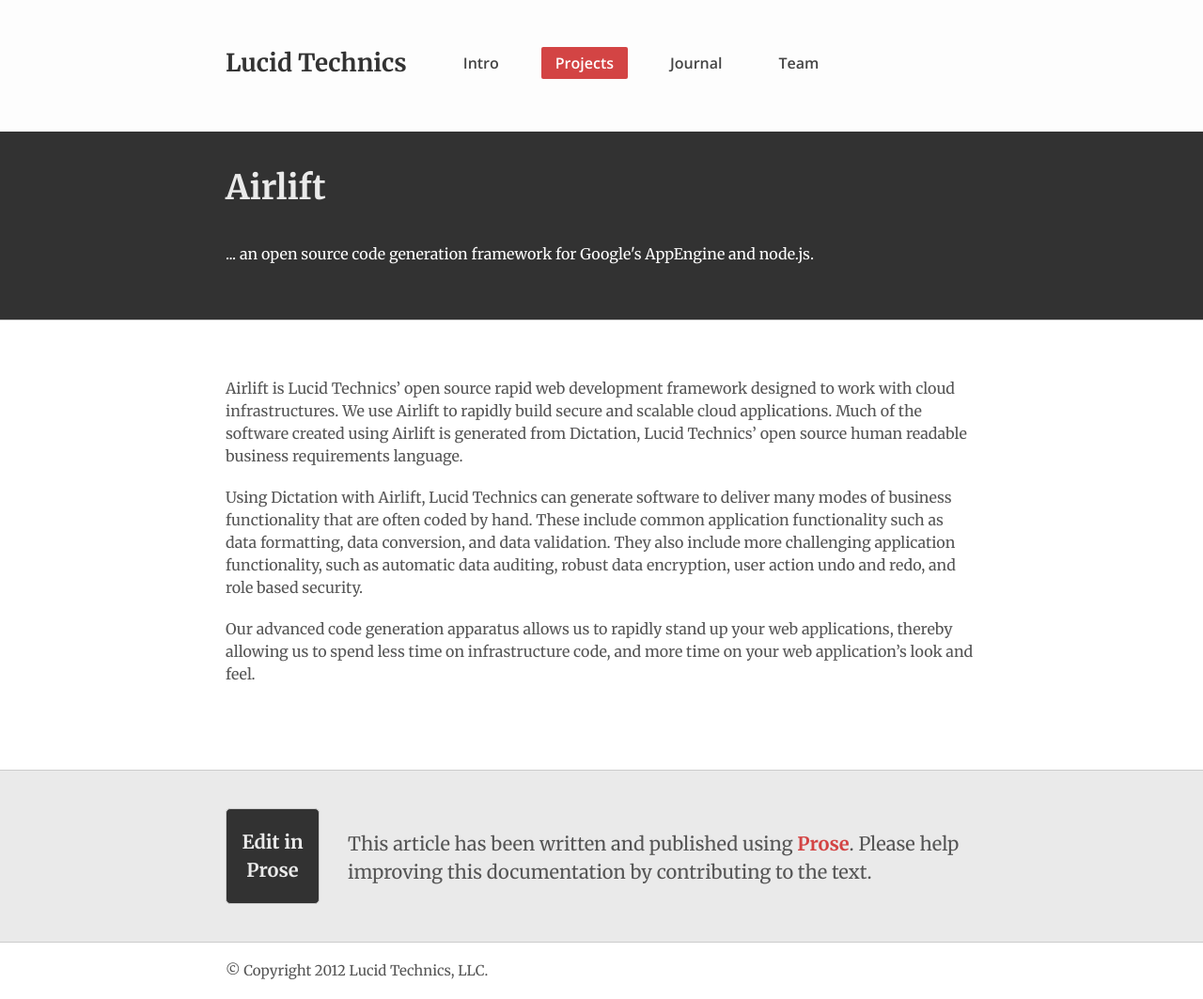
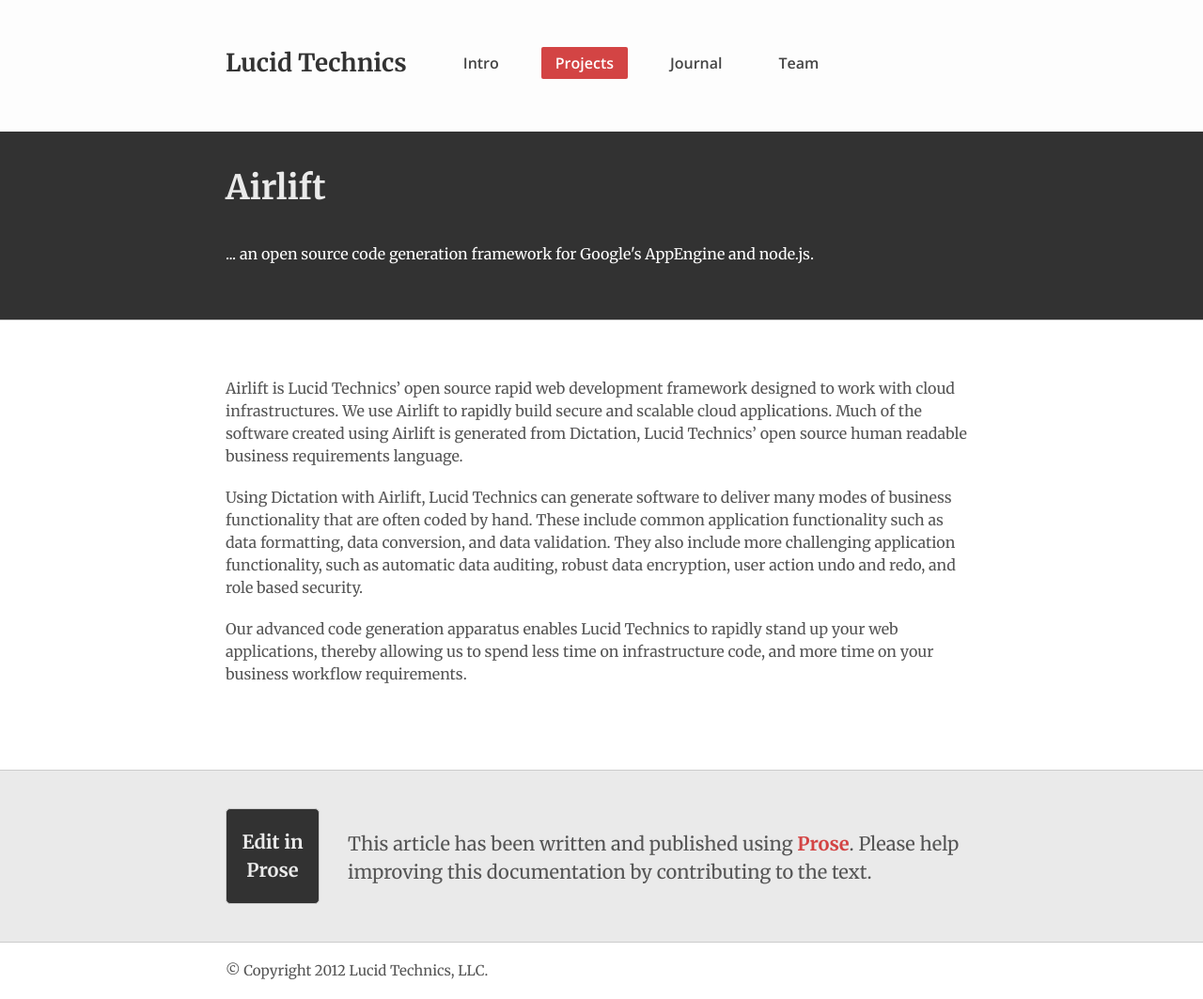
Before and after one commit to LucidTechnics/lucidtechnics.github.com, a Jekyll site: the page built from _posts/projects/0100-01-01-airlift.md, in a window 1280 px wide. Shown: the whole page at 94% size. Built offline with Jekyll 4.4.1, drawn with Linux system fonts in a browser that asks for light colours; nearby versions of some CDN libraries.

Commit message:
Updated _posts/projects/0100-01-01-airlift.md

```diff
--- a/_posts/projects/0100-01-01-airlift.md
+++ b/_posts/projects/0100-01-01-airlift.md
@@ -16,4 +16,4 @@
 
 Using Dictation with Airlift, Lucid Technics can generate software to deliver many modes of business functionality that are often coded by hand.  These include common application functionality such as data formatting, data conversion, and data validation.  They also include more challenging application functionality, such as automatic data auditing, robust data encryption, user action undo and redo, and role based security.
 
-Our advanced code generation apparatus allows us to rapidly stand up your web applications, thereby allowing us to spend less time on infrastructure code, and more time on your web application's look and feel.
+Our advanced code generation apparatus enables Lucid Technics to rapidly stand up your web applications, thereby allowing us to spend less time on infrastructure code, and more time on your business workflow requirements.
```
